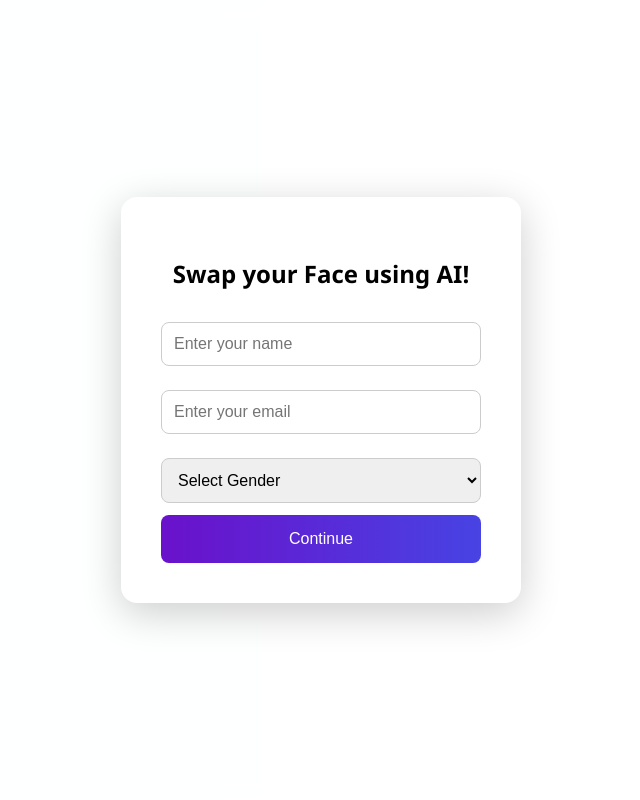
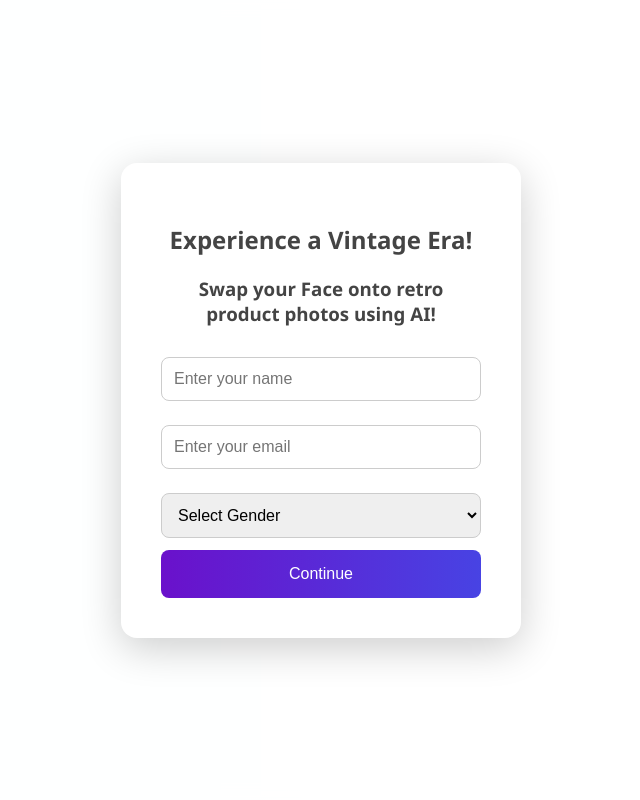
Before and after one commit to DarthVader1828/FaceSwapCadbury, a Flask app: page / in a window 1280 px wide. Shown: the whole page, without its empty margins (319-959 px from the left). Run offline with Flask 3, Linux system fonts and the light colour scheme.

Commit message:
Update index.html

```diff
--- a/templates/index.html
+++ b/templates/index.html
@@ -12,6 +12,7 @@
       margin: 0;
       background: linear-gradient(to right, #dfe9f3, #ffffff);
       overflow-x: hidden;
+      overscroll-behavior: none;
     }
     .overlay {
       position: fixed;
@@ -230,7 +231,9 @@
         margin-top: 20px;
       }
     }
-
+    #onboardGender option[value=""] {
+      color: #aaa; /* Light gray for the placeholder */
+    }
   </style>
 
 </head>
@@ -245,12 +248,13 @@
 <body>
   <div class="overlay" id="overlay">
     <div class="onboarding">
-      <h2>Swap your Face using AI!</h2>
+      <h2 style="color:#444;">Experience a Vintage Era!</h2>
+      <h3 style="color:#444;">Swap your Face onto retro product photos using AI!</h3>
       <form id="onboardForm" onsubmit="startApp(); return false;">
         <input type="text" id="onboardName" placeholder="Enter your name" required>
         <input type="email" id="onboardEmail" placeholder="Enter your email" required>
         <select id="onboardGender" required>
-          <option value="">Select Gender</option>
+          <option value="" disabled selected hidden>Select Gender</option>
           <option value="Male">Male</option>
           <option value="Female">Female</option>
         </select>
@@ -262,6 +266,7 @@
 
   <div class="container" id="mainContainer">
     <h1 style="text-align:center; color:#444;">Face Swap Tool</h1>
+    <h3 style="text-align:center; color:#444;">Step One: Upload or Take a Photo with your Face Visible</h3>
 
     <form id="face-swap-form" method="POST" enctype="multipart/form-data">
       <input type="hidden" id="name" name="name">
@@ -282,6 +287,7 @@
 
       <canvas id="canvas" style="display:none;"></canvas>
       <input type="file" id="selfieFile" name="selfie_file" style="display:none;">
+      <h3 style="text-align:center; color:#444;">Step Two: Select a Photo to Swap Your Face Onto!</h3>
 
       <div class="target-images" id="imageSelector"></div>
 
@@ -421,4 +427,3 @@
 
   </script>
 </body>
-</html>
```
